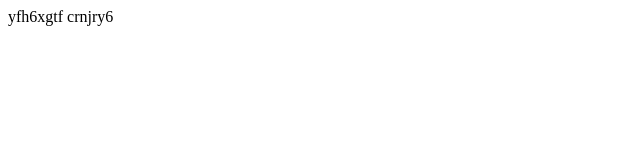
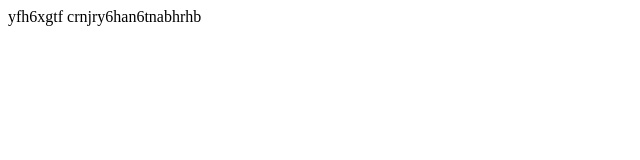
Before and after one commit to caiooliveira-tech/aula-git, a plain HTML site: page index.html in a window 1280 px wide. Shown: the whole page, without its empty margins (0-640 px from the left). Drawn offline with Linux system fonts and the light colour scheme.

Commit message:
arquivo adicionado

```diff
--- a/index.html
+++ b/index.html
@@ -8,7 +8,7 @@
 </head>
 
 <body>
-    yfh6xgtf crnjry6
+    yfh6xgtf crnjry6han6tnabhrhb
 </body>
 
 </html>
--- /dev/null
+++ b/script.js
@@ -0,0 +1 @@
+mdtyjnr6
```
